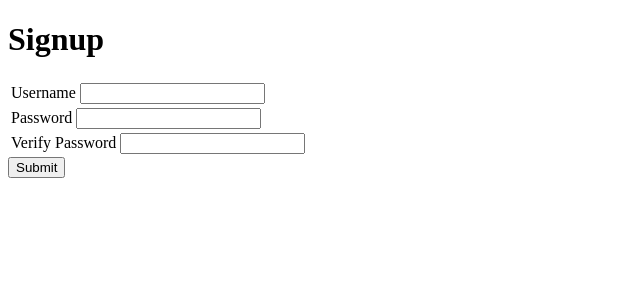
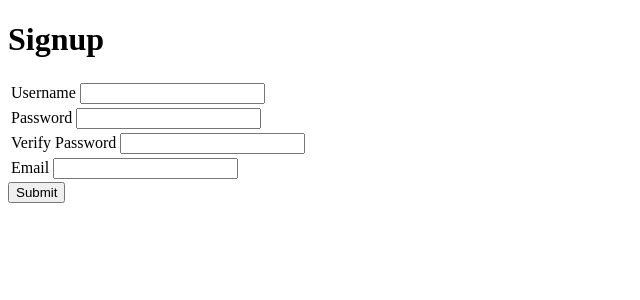
Before and after one commit to Bukowskibluebird/user-signup, a Flask app: page / in a window 1280 px wide. Shown: the top 300 px of the page, without its empty margins (0-640 px from the left). Run offline with Flask 2, Linux system fonts and the light colour scheme.

Commit message:
Final commit of user-signup, added email functionality, ready to turn in

```diff
--- a/main.py
+++ b/main.py
@@ -40,7 +40,6 @@ def validate_password(pword):
         return True
 
 def check_password(verify_pword, pword):
-
     if verify_pword == "":
         return False
 
@@ -49,16 +48,36 @@ def check_password(verify_pword, pword):
     else:
         return True
 
+def validate_email(email):
+    if email != "":
+        if email.count('@') != 1:
+            return False
+        if email.count('.') != 1:
+            return False
+        if " " in email:
+            return False
+        if len(email) > 20:
+            return False
+        if len(email) < 3:
+            return False
+        else:
+            return True
+    else:
+        return True
+
+
 @app.route('/', methods=['POST'])
 def validate():
 
     username = request.form['username']
     password = request.form['password']
     verify_password = request.form['verify_password']
+    email = request.form['email']
 
     username_error = ''
     password_error = ''
     verify_password_error = ''
+    email_error = ''
 
     if not check_password(verify_password, password):
         verify_password_error = "Password and password-confirmation do not match"
@@ -68,6 +87,9 @@ def validate():
 
     if not validate_username(username):
         username_error = "Not a valid username"
+
+    if not validate_email(email):
+        email_error = "Not a valid email"
 
 
     if verify_password_error:
@@ -83,14 +105,19 @@ def validate():
         password = ''
         verify_password = ''
 
+    if email_error:
+        email = ''
+        password = ''
+        verify_password = ''
 
-    if not username_error and not password_error and not verify_password_error:
+
+    if not username_error and not password_error and not verify_password_error and not email_error:
         user = str(username)
         return redirect('/valid-login?user={0}'.format(user))
     else:
        template = jinja_env.get_template('form.html')
        return template.render(username_error=username_error, password_error=password_error, verify_password_error=verify_password_error,
-       username=username, password=password, verify_password=verify_password)
+       email_error=email_error, username=username, password=password, verify_password=verify_password, email=email)
 
 
 @app.route('/valid-login')
--- a/templates/form.html
+++ b/templates/form.html
@@ -37,6 +37,14 @@
                 <td><p class="error">{{verify_password_error}}</p></td>
             </tr>
 
+            <tr>
+                <td><label>Email
+                    <input name="email" type="text" value='{{email}}'/>
+                </label></td>
+
+                <td><p class="error">{{email_error}}</p></td>
+            </tr>
+
         </table>
         <input type="submit" />
     </form>
```
